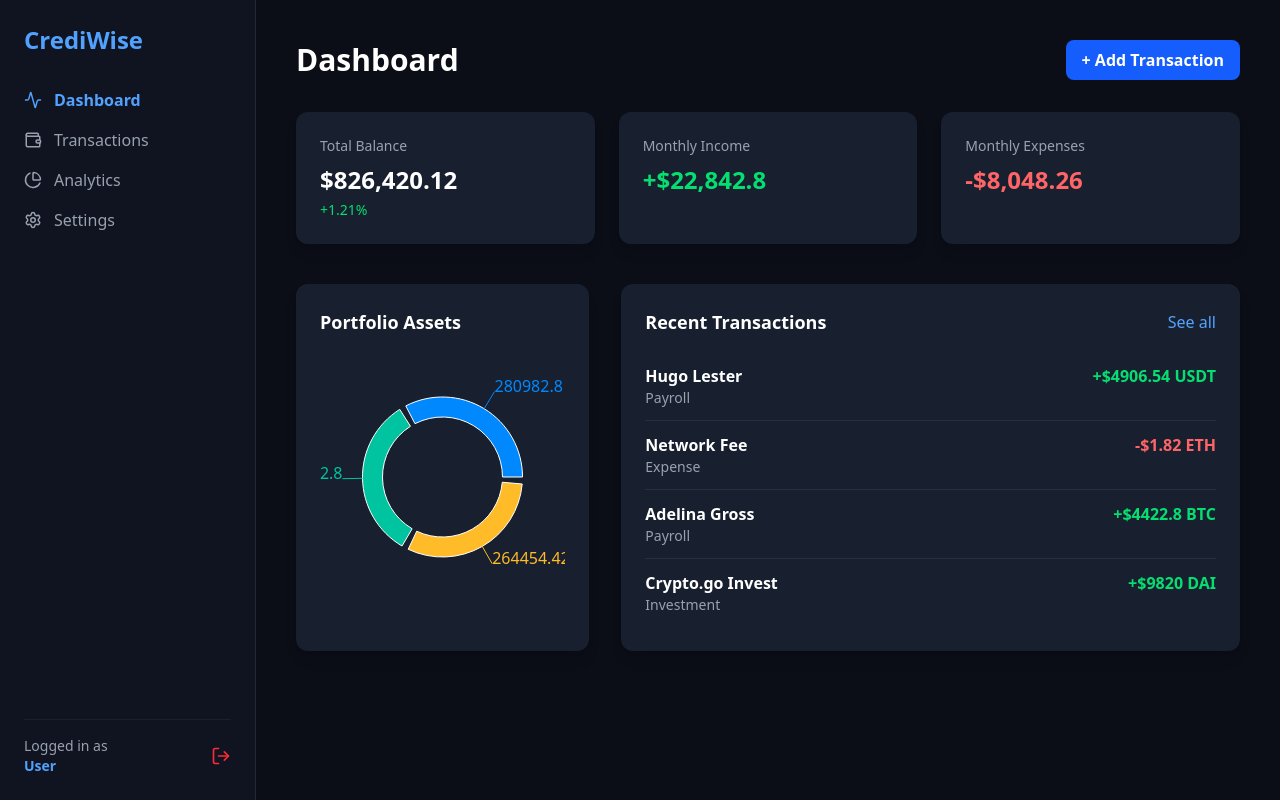
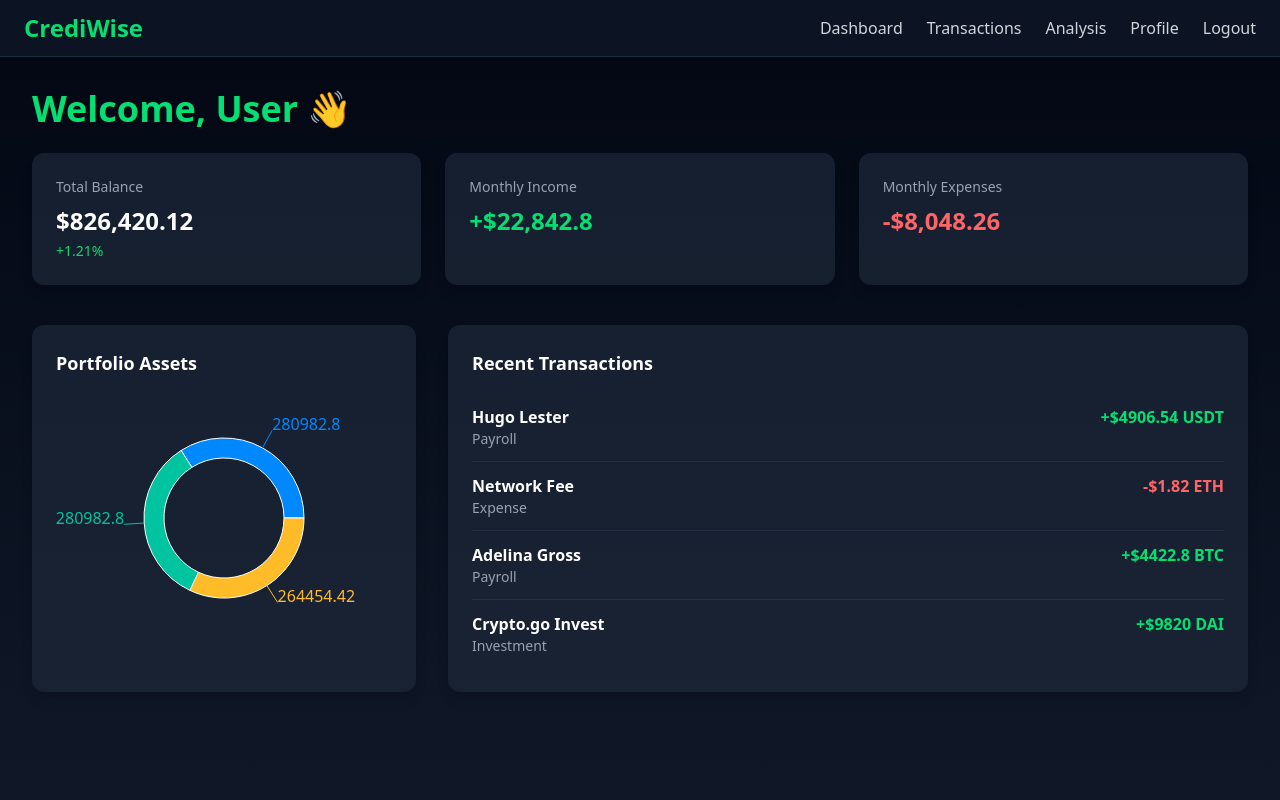
Before and after one commit to Saqib-Wali/Hack-A-Duck-2026, a React (Vite) app in the folder crediwise/: page /dashboard in a window 1280 px wide. Built offline with nearby package versions, Linux system fonts and the light colour scheme.

Commit message:
added few pages

```diff
--- a/crediwise/src/pages/CreditAnalysis.jsx
+++ b/crediwise/src/pages/CreditAnalysis.jsx
@@ -12,12 +12,11 @@ export default function CreditAnalysis() {
             Your Financial Overview
           </h3>
           <p className="text-gray-400">
-            We’ll analyze your spending patterns, income ratio, and debt levels to
-            provide a credit score simulation and personalized advice soon.
+            We analyze your spending, income ratio, and debt levels to provide personalized financial insights.
           </p>
 
           <div className="mt-6 text-center text-gray-500">
-            📈 Charts and analytics coming soon...
+            📊 Analytics coming soon...
           </div>
         </div>
       </div>
--- a/crediwise/src/pages/Dashboard.jsx
+++ b/crediwise/src/pages/Dashboard.jsx
@@ -1,9 +1,9 @@
 import { useEffect, useState } from "react";
+import Navbar from "../components/Navbar";
 import { PieChart, Pie, Cell, ResponsiveContainer, Tooltip } from "recharts";
-import { Link } from "react-router-dom";
-import { LogOut, Wallet, PieChart as PieChartIcon, Settings, Activity } from "lucide-react";
 
 export default function Dashboard() {
+  const [user, setUser] = useState({});
   const [transactions, setTransactions] = useState([]);
   const [summary, setSummary] = useState({
     balance: 826420.12,
@@ -11,17 +11,11 @@ export default function Dashboard() {
     expenses: 8048.26,
   });
 
-  const chartData = [
-    { name: "BTC", value: 280982.8 },
-    { name: "Ethereum", value: 280982.8 },
-    { name: "DAI", value: 264454.42 },
-  ];
+  useEffect(() => {
+    const userEmail = localStorage.getItem("userEmail");
+    setUser({ email: userEmail, name: userEmail?.split("@")[0] || "User" });
 
-  const COLORS = ["#0088FE", "#00C49F", "#FFBB28", "#FF8042"];
-
-  // Simulate fetching data
-  useEffect(() => {
-    // Example: replace with fetch('http://localhost:8000/api/transactions')
+    // Example static transactions
     setTransactions([
       { id: 1, name: "Hugo Lester", type: "Payroll", amount: 4906.54, currency: "USDT" },
       { id: 2, name: "Network Fee", type: "Expense", amount: -1.82, currency: "ETH" },
@@ -30,48 +24,23 @@ export default function Dashboard() {
     ]);
   }, []);
 
+  const chartData = [
+    { name: "BTC", value: 280982.8 },
+    { name: "Ethereum", value: 280982.8 },
+    { name: "DAI", value: 264454.42 },
+  ];
+  const COLORS = ["#0088FE", "#00C49F", "#FFBB28"];
+
   return (
-    <div className="min-h-screen flex bg-[#0b0e17] text-white font-inter">
-      {/* Sidebar */}
-      <aside className="w-64 bg-[#121623]/80 backdrop-blur-lg border-r border-gray-700/50 flex flex-col justify-between p-6">
-        <div>
-          <h1 className="text-2xl font-bold text-blue-400 mb-8">CrediWise</h1>
+    <div className="min-h-screen bg-gradient-to-b from-gray-950 to-gray-900 text-white">
+      <Navbar />
 
-          <nav className="space-y-4">
-            <Link to="#" className="flex items-center space-x-3 text-blue-400 font-semibold">
-              <Activity size={18} /> <span>Dashboard</span>
-            </Link>
-            <Link to="#" className="flex items-center space-x-3 text-gray-400 hover:text-white transition">
-              <Wallet size={18} /> <span>Transactions</span>
-            </Link>
-            <Link to="#" className="flex items-center space-x-3 text-gray-400 hover:text-white transition">
-              <PieChartIcon size={18} /> <span>Analytics</span>
-            </Link>
-            <Link to="#" className="flex items-center space-x-3 text-gray-400 hover:text-white transition">
-              <Settings size={18} /> <span>Settings</span>
-            </Link>
-          </nav>
-        </div>
+      <main className="p-8">
+        <h2 className="text-4xl font-bold mb-6 text-green-400">
+          Welcome, {user.name || "User"} 👋
+        </h2>
 
-        <div className="mt-10 flex items-center justify-between border-t border-gray-700/30 pt-4">
-          <p className="text-sm text-gray-400">Logged in as <br /><span className="text-blue-400 font-semibold">User</span></p>
-          <button className="text-red-500 hover:text-red-400 transition">
-            <LogOut size={20} />
-          </button>
-        </div>
-      </aside>
-
-      {/* Main Content */}
-      <main className="flex-1 p-10 overflow-y-auto">
-        {/* Header */}
-        <div className="flex items-center justify-between mb-8">
-          <h2 className="text-3xl font-bold">Dashboard</h2>
-          <button className="bg-blue-600 hover:bg-blue-500 px-4 py-2 rounded-lg font-semibold">
-            + Add Transaction
-          </button>
-        </div>
-
-        {/* Balance Cards */}
+        {/* Summary Cards */}
         <div className="grid grid-cols-3 gap-6 mb-10">
           <div className="bg-gray-800/70 p-6 rounded-xl shadow-lg">
             <p className="text-gray-400 text-sm">Total Balance</p>
@@ -90,22 +59,11 @@ export default function Dashboard() {
 
         {/* Chart + Transactions */}
         <div className="grid grid-cols-3 gap-8">
-          {/* Chart */}
           <div className="col-span-1 bg-gray-800/70 p-6 rounded-xl shadow-lg">
             <h3 className="text-lg font-semibold mb-4">Portfolio Assets</h3>
             <ResponsiveContainer width="100%" height={250}>
               <PieChart>
-                <Pie
-                  data={chartData}
-                  dataKey="value"
-                  cx="50%"
-                  cy="50%"
-                  innerRadius={60}
-                  outerRadius={80}
-                  fill="#8884d8"
-                  paddingAngle={5}
-                  label
-                >
+                <Pie data={chartData} dataKey="value" cx="50%" cy="50%" innerRadius={60} outerRadius={80} label>
                   {chartData.map((entry, index) => (
                     <Cell key={`cell-${index}`} fill={COLORS[index % COLORS.length]} />
                   ))}
@@ -115,11 +73,9 @@ export default function Dashboard() {
             </ResponsiveContainer>
           </div>
 
-          {/* Transactions */}
           <div className="col-span-2 bg-gray-800/70 p-6 rounded-xl shadow-lg">
             <div className="flex justify-between items-center mb-4">
               <h3 className="text-lg font-semibold">Recent Transactions</h3>
-              <button className="text-blue-400 hover:underline">See all</button>
             </div>
 
             <div className="divide-y divide-gray-700/50">
--- a/crediwise/src/pages/Profile.jsx
+++ b/crediwise/src/pages/Profile.jsx
@@ -1,6 +1,9 @@
 import Navbar from "../components/Navbar";
 
 export default function Profile() {
+  const email = localStorage.getItem("userEmail") || "Unknown User";
+  const name = email.split("@")[0];
+
   return (
     <div className="min-h-screen bg-gradient-to-b from-gray-950 to-gray-900 text-white">
       <Navbar />
@@ -13,7 +16,7 @@ export default function Profile() {
               <label className="block text-gray-400 mb-2 text-sm">Name</label>
               <input
                 type="text"
-                value="Wali"
+                value={name}
                 className="w-full p-3 rounded-lg bg-gray-900 border border-gray-700 focus:ring-2 focus:ring-green-500"
               />
             </div>
@@ -22,7 +25,8 @@ export default function Profile() {
               <label className="block text-gray-400 mb-2 text-sm">Email</label>
               <input
                 type="email"
-                value="wali@example.com"
+                value={email}
+                readOnly
                 className="w-full p-3 rounded-lg bg-gray-900 border border-gray-700 focus:ring-2 focus:ring-green-500"
               />
             </div>
--- a/crediwise/src/pages/Transactions.jsx
+++ b/crediwise/src/pages/Transactions.jsx
@@ -19,10 +19,7 @@ export default function Transactions() {
               placeholder="Amount"
               className="flex-1 p-3 rounded-lg bg-gray-900 border border-gray-700 focus:ring-2 focus:ring-green-500"
             />
-            <button
-              type="submit"
-              className="bg-green-600 hover:bg-green-500 px-6 py-3 rounded-lg font-semibold"
-            >
+            <button type="submit" className="bg-green-600 hover:bg-green-500 px-6 py-3 rounded-lg font-semibold">
               Add Transaction
             </button>
           </form>
```
